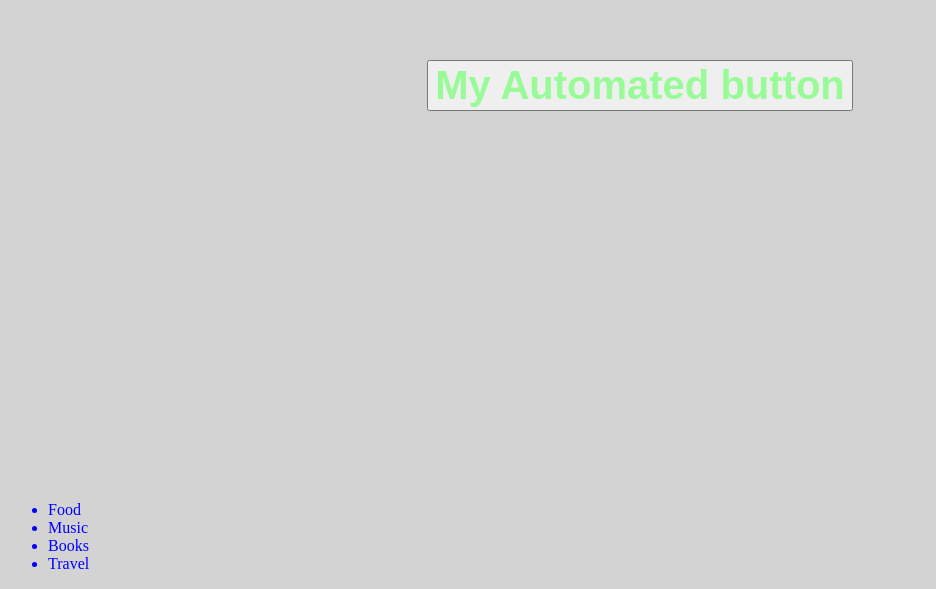
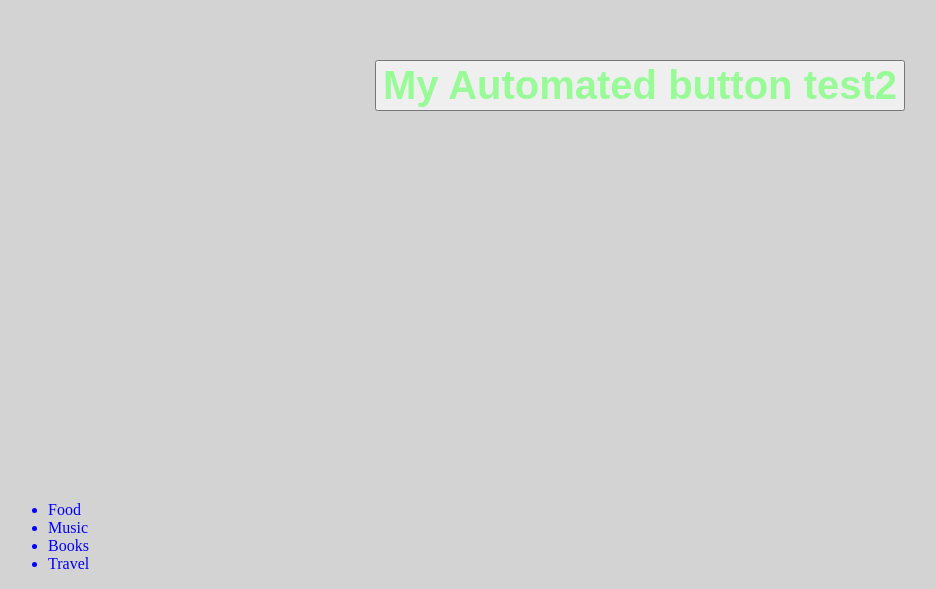
Before and after one commit to Podigor/Hillel_AQA_JS, a website: page dom/index.html in a window 1280 px wide. Shown: the part 323-912 px from the top of the page, without its empty margins (0-936 px from the left). Drawn offline with Linux system fonts and the light colour scheme.

Commit message:
new commit

```diff
--- a/dom/index.html
+++ b/dom/index.html
@@ -7,7 +7,7 @@
 <body>
 <div style="width: 100%; height: 100vh; display: flex; justify-content: center; align-items: center">
 	<button class="bold" style="color: palegreen; font-size: 40px">
-		My Automated button
+		My Automated button test2
 	</button>
 
 </div>
```
